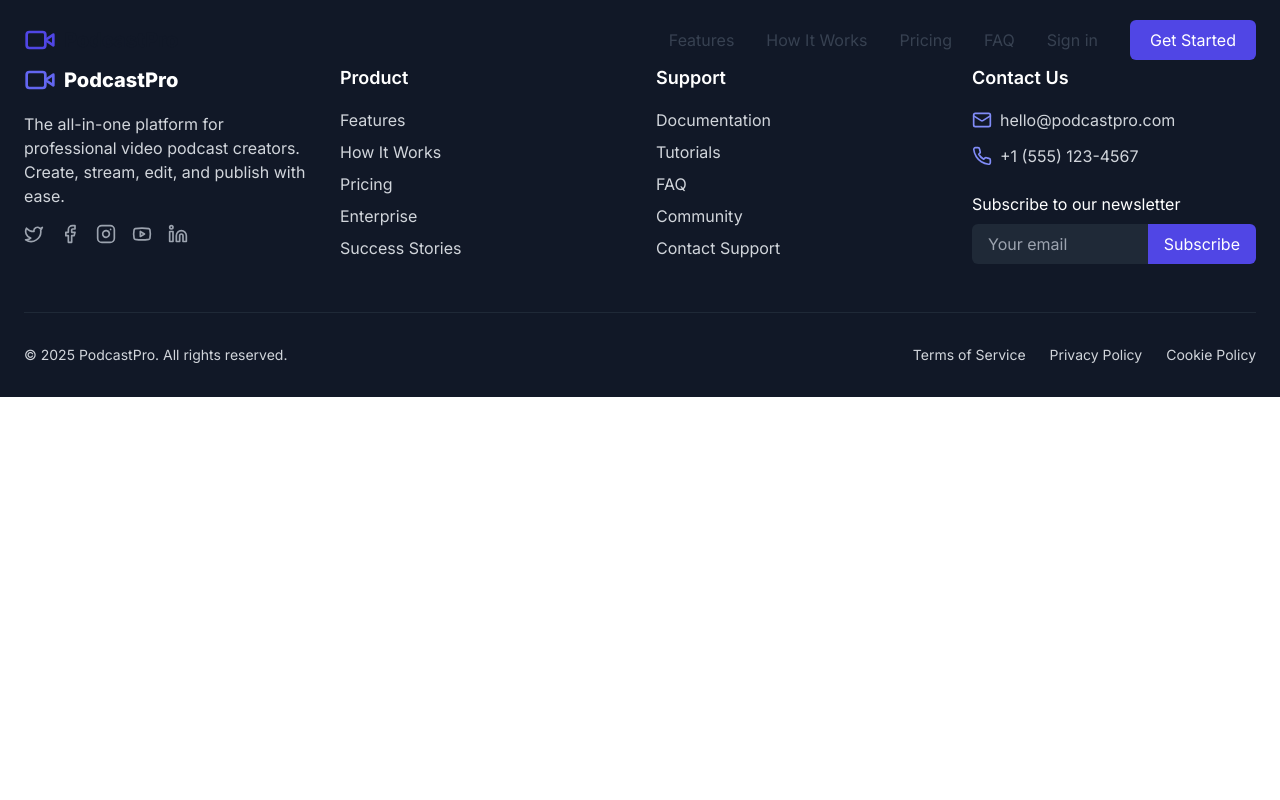
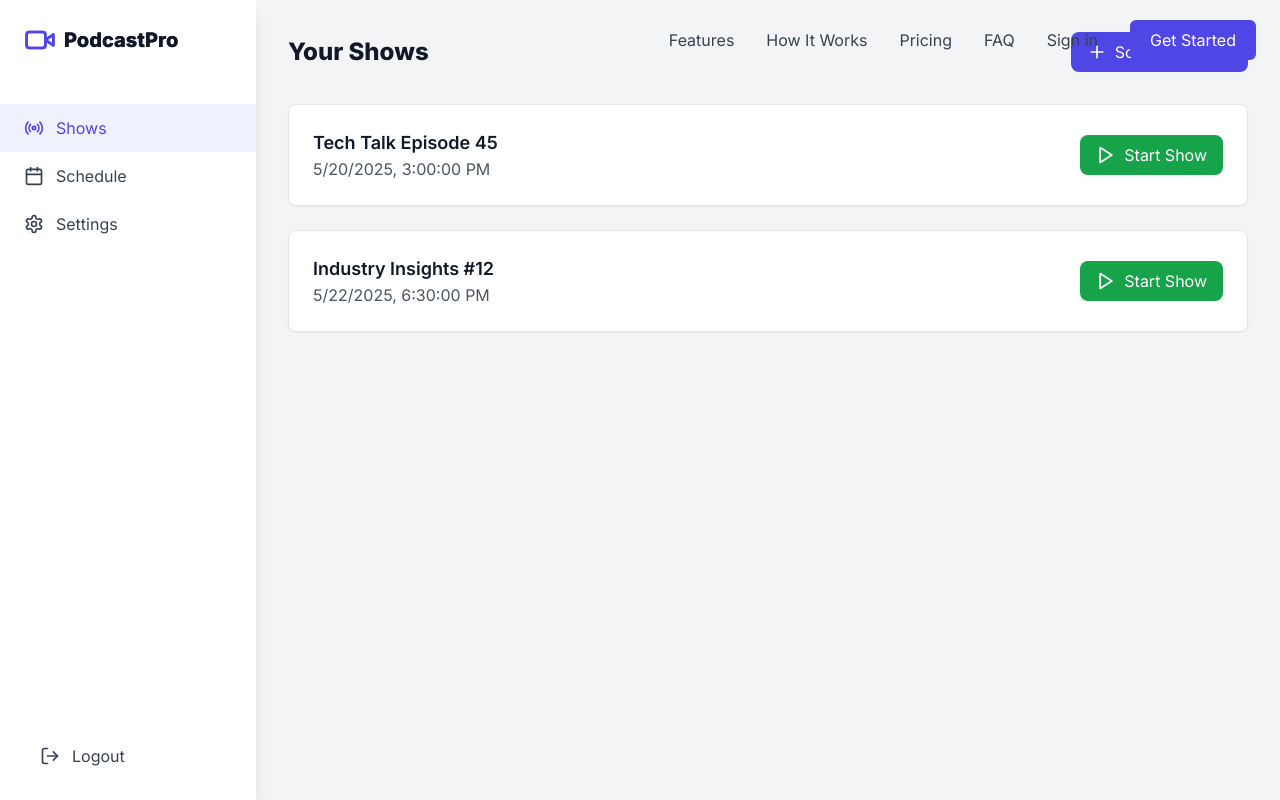
Before and after one commit to kamalkannans/pandav2, a React (Vite) app: page /dashboard in a window 1280 px wide. Shown: the top 800 px of the page. Built offline with nearby package versions, Linux system fonts and the light colour scheme; no server answers.

Commit message:
Implement dashboard with sidebar and podcast scheduling

```diff
--- a/src/App.tsx
+++ b/src/App.tsx
@@ -13,6 +13,7 @@ import Login from './components/auth/Login';
 import Signup from './components/auth/Signup';
 import ForgotPassword from './components/auth/ForgotPassword';
 import Onboarding from './components/auth/Onboarding';
+import Dashboard from './components/dashboard/Dashboard';
 
 function App() {
   return (
@@ -24,6 +25,7 @@ function App() {
           <Route path="/signup" element={<Signup />} />
           <Route path="/forgot-password" element={<ForgotPassword />} />
           <Route path="/onboarding" element={<Onboarding />} />
+          <Route path="/dashboard/*" element={<Dashboard />} />
           <Route path="/" element={
             <main>
               <Hero />
--- /dev/null
+++ b/src/components/dashboard/Dashboard.tsx
@@ -0,0 +1,23 @@
+import React from 'react';
+import { Routes, Route } from 'react-router-dom';
+import Sidebar from './Sidebar';
+import PodcastSchedule from './PodcastSchedule';
+import ShowsList from './ShowsList';
+
+const Dashboard: React.FC = () => {
+  return (
+    <div className="flex h-screen bg-gray-100">
+      <Sidebar />
+      <div className="flex-1 overflow-auto">
+        <div className="p-8">
+          <Routes>
+            <Route path="/" element={<ShowsList />} />
+            <Route path="/schedule" element={<PodcastSchedule />} />
+          </Routes>
+        </div>
+      </div>
+    </div>
+  );
+};
+
+export default Dashboard;
--- /dev/null
+++ b/src/components/dashboard/PodcastSchedule.tsx
@@ -0,0 +1,113 @@
+import React, { useState } from 'react';
+import { Calendar, Clock, Users, Video } from 'lucide-react';
+
+const PodcastSchedule: React.FC = () => {
+  const [title, setTitle] = useState('');
+  const [date, setDate] = useState('');
+  const [time, setTime] = useState('');
+  const [guests, setGuests] = useState('');
+
+  const handleSubmit = async (e: React.FormEvent) => {
+    e.preventDefault();
+    // TODO: Implement show scheduling
+    console.log('Scheduling show:', { title, date, time, guests });
+  };
+
+  return (
+    <div>
+      <h1 className="text-2xl font-bold text-gray-900 mb-8">Schedule a Show</h1>
+
+      <form onSubmit={handleSubmit} className="max-w-2xl bg-white p-6 rounded-lg shadow-sm border border-gray-200">
+        <div className="space-y-6">
+          <div>
+            <label htmlFor="title" className="block text-sm font-medium text-gray-700">
+              Show Title
+            </label>
+            <div className="mt-1 relative">
+              <div className="absolute inset-y-0 left-0 pl-3 flex items-center pointer-events-none">
+                <Video className="h-5 w-5 text-gray-400" />
+              </div>
+              <input
+                type="text"
+                id="title"
+                value={title}
+                onChange={(e) => setTitle(e.target.value)}
+                className="pl-10 block w-full border-gray-300 rounded-md shadow-sm focus:ring-indigo-500 focus:border-indigo-500 sm:text-sm"
+                placeholder="Enter show title"
+                required
+              />
+            </div>
+          </div>
+
+          <div className="grid grid-cols-2 gap-4">
+            <div>
+              <label htmlFor="date" className="block text-sm font-medium text-gray-700">
+                Date
+              </label>
+              <div className="mt-1 relative">
+                <div className="absolute inset-y-0 left-0 pl-3 flex items-center pointer-events-none">
+                  <Calendar className="h-5 w-5 text-gray-400" />
+                </div>
+                <input
+                  type="date"
+                  id="date"
+                  value={date}
+                  onChange={(e) => setDate(e.target.value)}
+                  className="pl-10 block w-full border-gray-300 rounded-md shadow-sm focus:ring-indigo-500 focus:border-indigo-500 sm:text-sm"
+                  required
+                />
+              </div>
+            </div>
+
+            <div>
+              <label htmlFor="time" className="block text-sm font-medium text-gray-700">
+                Time
+              </label>
+              <div className="mt-1 relative">
+                <div className="absolute inset-y-0 left-0 pl-3 flex items-center pointer-events-none">
+                  <Clock className="h-5 w-5 text-gray-400" />
+                </div>
+                <input
+                  type="time"
+                  id="time"
+                  value={time}
+                  onChange={(e) => setTime(e.target.value)}
+                  className="pl-10 block w-full border-gray-300 rounded-md shadow-sm focus:ring-indigo-500 focus:border-indigo-500 sm:text-sm"
+                  required
+                />
+              </div>
+            </div>
+          </div>
+
+          <div>
+            <label htmlFor="guests" className="block text-sm font-medium text-gray-700">
+              Guest Emails
+            </label>
+            <div className="mt-1 relative">
+              <div className="absolute inset-y-0 left-0 pl-3 flex items-center pointer-events-none">
+                <Users className="h-5 w-5 text-gray-400" />
+              </div>
+              <input
+                type="text"
+                id="guests"
+                value={guests}
+                onChange={(e) => setGuests(e.target.value)}
+                className="pl-10 block w-full border-gray-300 rounded-md shadow-sm focus:ring-indigo-500 focus:border-indigo-500 sm:text-sm"
+                placeholder="Enter guest emails (comma-separated)"
+              />
+            </div>
+          </div>
+
+          <button
+            type="submit"
+            className="w-full flex justify-center py-2 px-4 border border-transparent rounded-md shadow-sm text-sm font-medium text-white bg-indigo-600 hover:bg-indigo-700 focus:outline-none focus:ring-2 focus:ring-offset-2 focus:ring-indigo-500"
+          >
+            Schedule Show
+          </button>
+        </div>
+      </form>
+    </div>
+  );
+};
+
+export default PodcastSchedule;
--- /dev/null
+++ b/src/components/dashboard/ShowsList.tsx
@@ -0,0 +1,67 @@
+import React, { useState, useEffect } from 'react';
+import { Plus, Play } from 'lucide-react';
+import { supabase } from '../../lib/supabase';
+
+interface Show {
+  id: string;
+  title: string;
+  scheduled_for: string;
+  status: 'scheduled' | 'live' | 'completed';
+}
+
+const ShowsList: React.FC = () => {
+  const [shows, setShows] = useState<Show[]>([]);
+
+  useEffect(() => {
+    // TODO: Fetch shows from Supabase
+    const demoShows: Show[] = [
+      {
+        id: '1',
+        title: 'Tech Talk Episode 45',
+        scheduled_for: '2025-05-20T15:00:00Z',
+        status: 'scheduled'
+      },
+      {
+        id: '2',
+        title: 'Industry Insights #12',
+        scheduled_for: '2025-05-22T18:30:00Z',
+        status: 'scheduled'
+      }
+    ];
+    setShows(demoShows);
+  }, []);
+
+  return (
+    <div>
+      <div className="flex justify-between items-center mb-8">
+        <h1 className="text-2xl font-bold text-gray-900">Your Shows</h1>
+        <button className="flex items-center px-4 py-2 bg-indigo-600 text-white rounded-lg hover:bg-indigo-700 transition-colors duration-200">
+          <Plus className="h-5 w-5 mr-2" />
+          Schedule Show
+        </button>
+      </div>
+
+      <div className="grid gap-6">
+        {shows.map((show) => (
+          <div
+            key={show.id}
+            className="bg-white p-6 rounded-lg shadow-sm border border-gray-200 flex items-center justify-between"
+          >
+            <div>
+              <h3 className="text-lg font-semibold text-gray-900">{show.title}</h3>
+              <p className="text-gray-600">
+                {new Date(show.scheduled_for).toLocaleString()}
+              </p>
+            </div>
+            <button className="flex items-center px-4 py-2 bg-green-600 text-white rounded-lg hover:bg-green-700 transition-colors duration-200">
+              <Play className="h-5 w-5 mr-2" />
+              Start Show
+            </button>
+          </div>
+        ))}
+      </div>
+    </div>
+  );
+};
+
+export default ShowsList;
--- /dev/null
+++ b/src/components/dashboard/Sidebar.tsx
@@ -0,0 +1,57 @@
+import React from 'react';
+import { Link, useLocation } from 'react-router-dom';
+import { Video, Calendar, Settings, LogOut, Radio } from 'lucide-react';
+import { supabase } from '../../lib/supabase';
+
+const Sidebar: React.FC = () => {
+  const location = useLocation();
+
+  const handleLogout = async () => {
+    await supabase.auth.signOut();
+    window.location.href = '/';
+  };
+
+  const navItems = [
+    { icon: Radio, label: 'Shows', path: '/dashboard' },
+    { icon: Calendar, label: 'Schedule', path: '/dashboard/schedule' },
+    { icon: Settings, label: 'Settings', path: '/dashboard/settings' },
+  ];
+
+  return (
+    <div className="w-64 bg-white shadow-lg">
+      <div className="p-6">
+        <Link to="/dashboard" className="flex items-center">
+          <Video className="h-8 w-8 text-indigo-600" />
+          <span className="ml-2 text-xl font-bold text-gray-900">PodcastPro</span>
+        </Link>
+      </div>
+
+      <nav className="mt-6">
+        {navItems.map((item) => (
+          <Link
+            key={item.path}
+            to={item.path}
+            className={`flex items-center px-6 py-3 text-gray-700 hover:bg-indigo-50 hover:text-indigo-600 ${
+              location.pathname === item.path ? 'bg-indigo-50 text-indigo-600' : ''
+            }`}
+          >
+            <item.icon className="h-5 w-5" />
+            <span className="ml-3">{item.label}</span>
+          </Link>
+        ))}
+      </nav>
+
+      <div className="absolute bottom-0 w-64 p-6">
+        <button
+          onClick={handleLogout}
+          className="flex items-center w-full px-4 py-2 text-gray-700 hover:text-red-600 hover:bg-red-50 rounded-lg transition-colors duration-200"
+        >
+          <LogOut className="h-5 w-5" />
+          <span className="ml-3">Logout</span>
+        </button>
+      </div>
+    </div>
+  );
+};
+
+export default Sidebar;
```
